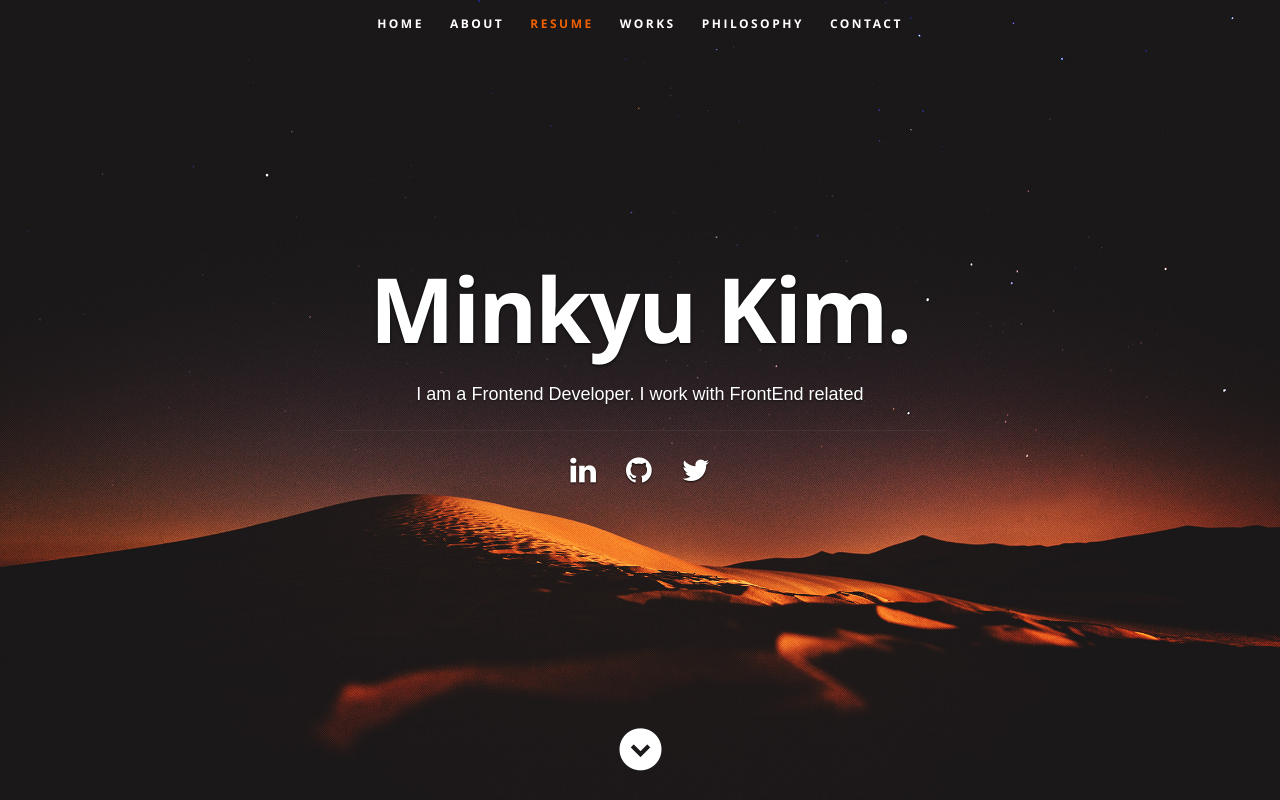
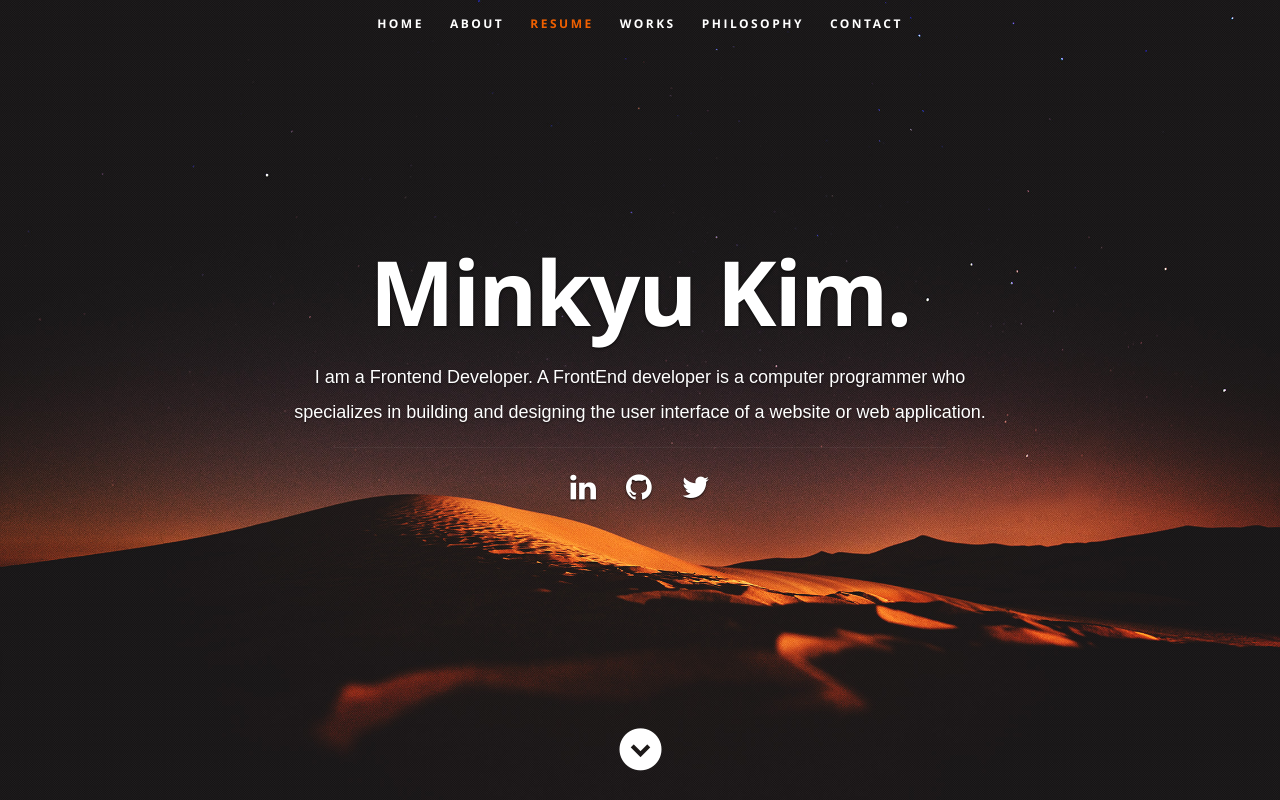
Before and after one commit to DerpyTheSpy/Minkyu_K_W23Portfolio, a React (Create React App) app: page / in a window 1280 px wide. Shown: the top 800 px of the page. Built offline with nearby package versions, Linux system fonts and the light colour scheme.

Commit message:
added coverletter

```diff
--- a/src/components/Resume.js
+++ b/src/components/Resume.js
@@ -67,6 +67,7 @@ export default  class Resume extends Component {
                   )
                 })
               }
+              <a href={'https://www.figma.com/proto/piMkKDt556938DQ8LtsDKI/Untitled?node-id=1-10&scaling=scale-down&page-id=0%3A1&starting-point-node-id=2%3A1410&show-proto-sidebar=1'}>Click Link</a>
           </div>
           </div>
           <div className="row coverletter">
@@ -80,8 +81,7 @@ export default  class Resume extends Component {
                     <div className="row item">
                        <div className="twelve columns">
                           <h3>{item.name}</h3>
-                          <p className="info">
-                          {item.description}</p>
+                          <a href={require("../../src/files/Coverletter.docx")} download="myFile">Download file</a>
                        </div>
                     </div>
                   )
--- a/src/resumeData.js
+++ b/src/resumeData.js
@@ -2,7 +2,7 @@ let resumeData = {
     "name": "Minkyu Kim",
     "role": "Frontend Developer",
     "linkedinId":"741272205",
-    "roleDescription": " I work with FrontEnd related ",
+    "roleDescription": " A FrontEnd developer is a computer programmer who specializes in building and designing the user interface of a website or web application.",
     "socialLinks":[
         {
           "name":"linkedin",
@@ -58,16 +58,16 @@ let resumeData = {
         "description":"Current requirements are: Firebase, ReactJS, PostCSS, and Tailwind."
       },
       {
-        "name":"Wireframes/Mock ups",
-        "description":"you can check them out at our figma website https://www.figma.com/proto/piMkKDt556938DQ8LtsDKI/Untitled?node-id=1%3A10&scaling=scale-down&page-id=0%3A1&starting-point-node-id=2%3A1410&show-proto-sidebar=1"
-      },
-      {
         "name":"Status Reports",
         "description":"The project has basic components completed, will soon be done with all the necessary componenets such as Quiz, Forum, etc."
       },
       {
         "name":"System Implementation",
         "description":"Currently, the system is still in prototype phase so there is no system implementation done."
+      },
+      {
+        "name":"Wireframes/Mock ups",
+        "description":"you can check them out at our figma website below"
       },
     ],
     "work":[
@@ -101,8 +101,7 @@ let resumeData = {
     ],
     "coverletter":[
       {
-        "name":"Cover letter for Minkyu Kim",
-        "description":"Lorem Ipsum"
+        "name":"Cover letter for Minkyu Kim"
       }
     ],
     "portfolio":[
@@ -136,7 +135,7 @@ let resumeData = {
         "link":"https://github.com/DerpyTheSpy/CovfefeGroupAssignment"
       },
       {
-        "name":"Group Assignment 1 for COMP 2139",
+        "name":"COMP 2139 Group Assignment 1",
         "description":"Description: Copy of the Group Assignment 1 for COMP 2139 pulled from private repo",
         "role":"Role: designing, basic framework, and testing.",
         "imgurl":"images/portfolio/project4.png",
```
Also changed, not shown: 1 other file (tests, documents, lock files or other folders).
